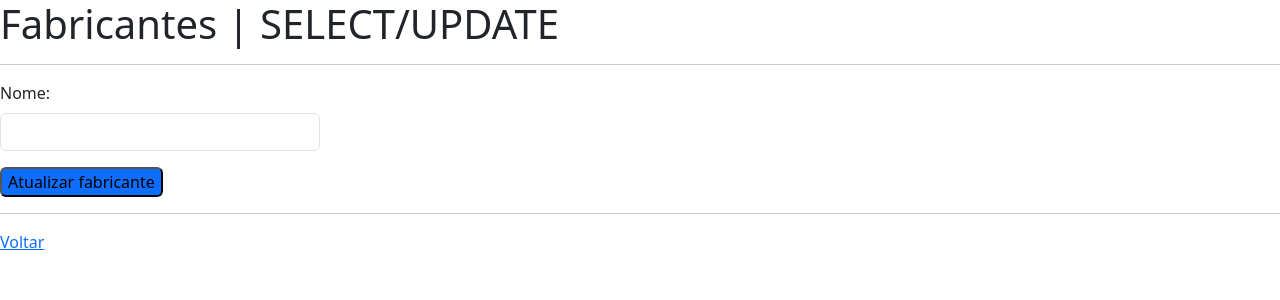
After one commit to viniciusmbarbosa/exemplo-crud-php, a PHP site: page /fabricantes/atualizar.php in a window 1280 px wide. The commit adds this page. Shown: the top 300 px of the page. Run offline with PHP 8.4, Linux system fonts and the light colour scheme.

```diff
--- /dev/null
+++ b/fabricantes/atualizar.php
@@ -0,0 +1,32 @@
+<?php
+
+?>
+
+
+
+<!DOCTYPE html>
+<html lang="pt-br">
+<head>
+    <meta charset="UTF-8">
+    <meta name="viewport" content="width=device-width, initial-scale=1.0">
+    <link href="https://cdn.jsdelivr.net/npm/bootstrap@5.3.1/dist/css/bootstrap.min.css" rel="stylesheet" integrity="sha384-4bw+/aepP/YC94hEpVNVgiZdgIC5+VKNBQNGCHeKRQN+PtmoHDEXuppvnDJzQIu9" crossorigin="anonymous">
+    <title>Fabricante - atualização</title>
+</head>
+<body>
+    <div class="">
+        <h1>Fabricantes | SELECT/UPDATE</h1>
+        <hr>
+        <form action="" method="post" class="">
+        <p class="col-3">
+            <label for="nome" class="form-label">Nome:</label>
+            <input required class="form-control" type="text" name="nome" id="nome">
+        </p>
+        <button type="submit" name="atualizar" class="bg-primary rounded">Atualizar fabricante</button>
+        </form>
+
+        <hr>
+        <p><a href="visualizar.php">Voltar</a></p>
+    </div>
+
+</body>
+</html>
--- a/fabricantes/visualizar.php
+++ b/fabricantes/visualizar.php
@@ -52,7 +52,7 @@ $quantidade = count($listaDeFabricantes);
                     <td><?=$listaDeFabricante['id']?></td>
                     <td><?=$listaDeFabricante['nome']?></td>
                     <td>
-                        <a href="#">Editar</a>
+                        <a href="atualizar.php?id=<?=$listaDeFabricante['id']?>">Editar</a>
                         <a href="#">Excluir</a>
                     </td>
                     <?php } ?>
@@ -60,6 +60,7 @@ $quantidade = count($listaDeFabricantes);
             </tbody>
         </table>
     </div>
-
+    <hr>
+        <p><a href="visualizar.php">Voltar</a></p>
 </body>
 </html>
--- a/src/conecta.php
+++ b/src/conecta.php
@@ -15,7 +15,7 @@ $banco = "vendas";
 try{
     // Instância/Objeto PDO para conexão
     $conexao = new PDO(
-        "mysql:host=$servidor;dbname=$banco;charset=utf8",
+        "mysql:hot=$servidor;dbname=$banco;charset=utf8",
         $usuario, $senha
     );
 
```
